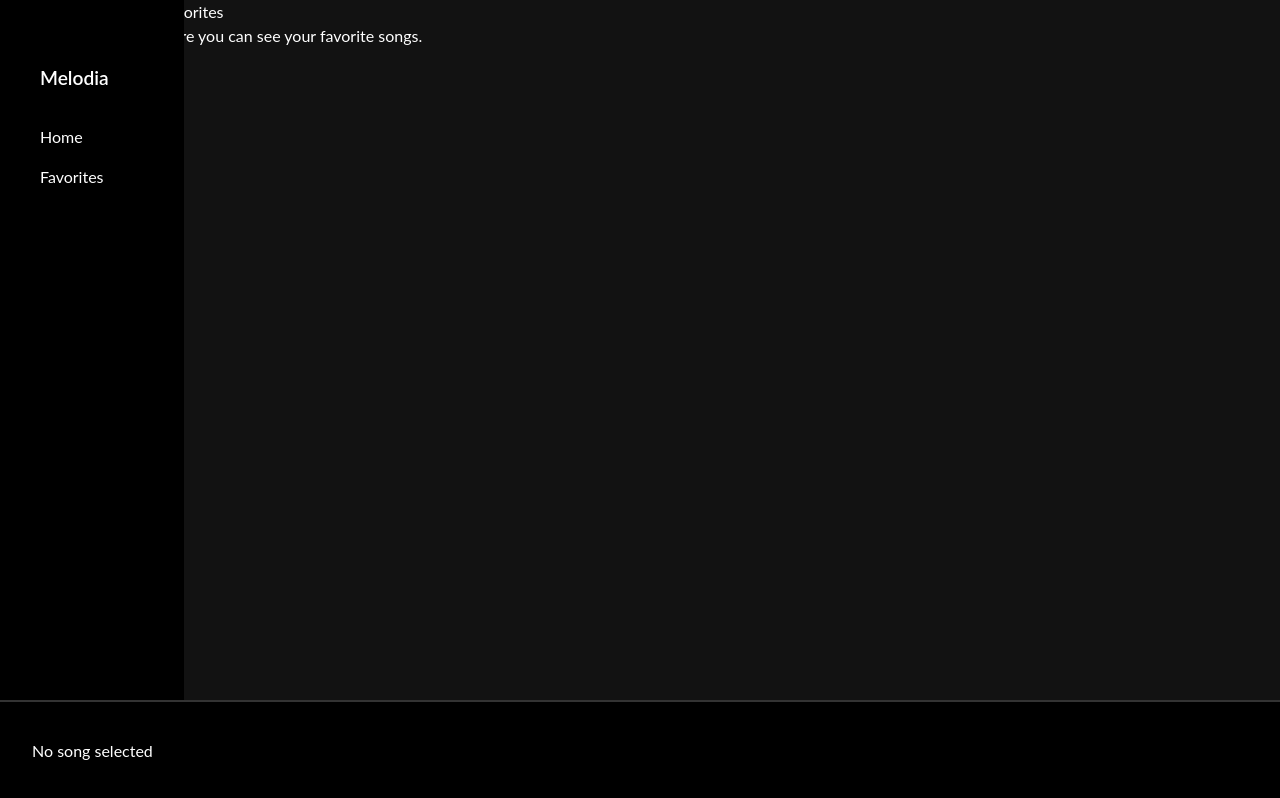
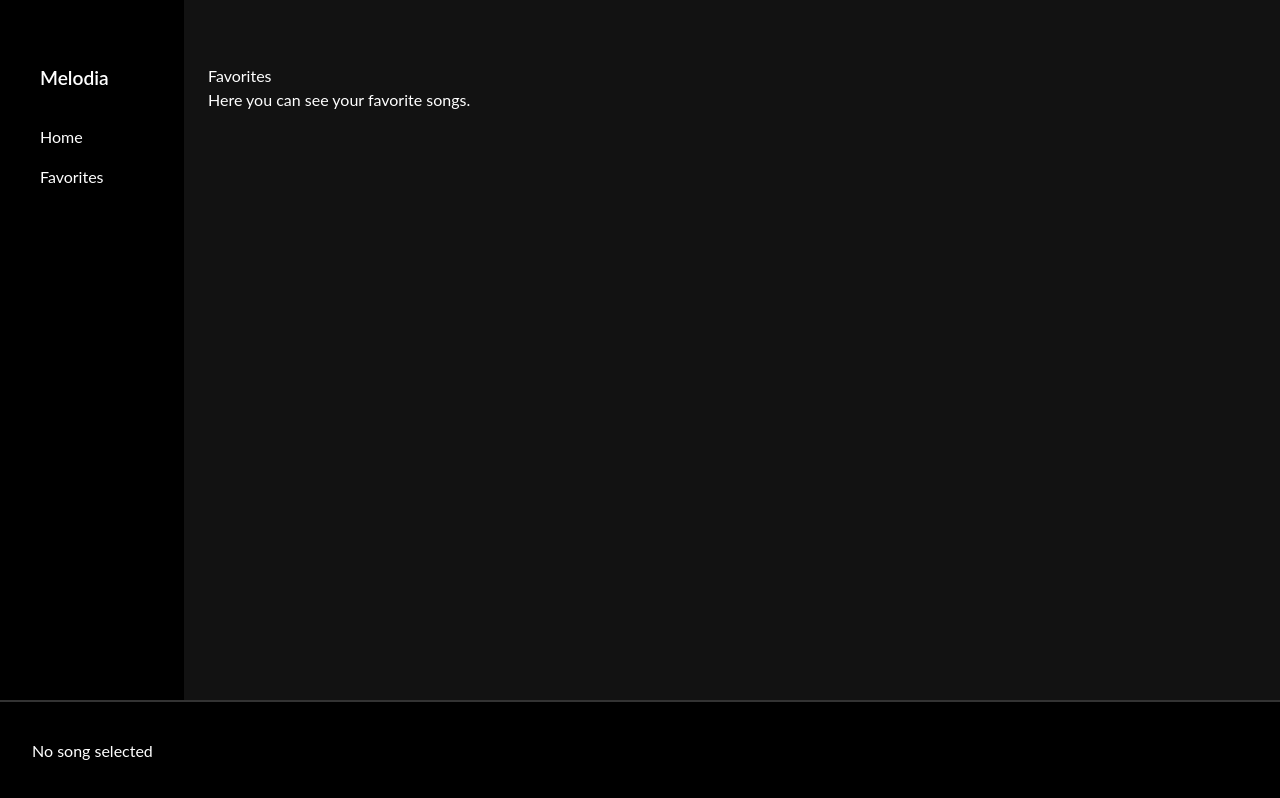
Before and after one commit to herdisheida/Melodia, a Next.js app in the folder my-app/: page /favorites in a window 1280 px wide. Built offline with nearby package versions, Linux system fonts and the light colour scheme.

Commit message:
css template favourite
ugly

```diff
--- /dev/null
+++ b/my-app/app/favorites/FavoritesPage.module.css
@@ -0,0 +1,3 @@
+.container {
+  margin: 4rem 3rem;
+}
--- a/my-app/app/favorites/page.tsx
+++ b/my-app/app/favorites/page.tsx
@@ -1,7 +1,9 @@
 // localhost:3000/favorites
+import styles from "./FavoritesPage.module.css";
+
 export default function FavoritesPage() {
   return (
-    <main>
+    <main className={styles.container}>
       <h1>Favorites</h1>
       <p>Here you can see your favorite songs.</p>
       {/* TODO implement this? -- held við þurfutm ekki */}
```
